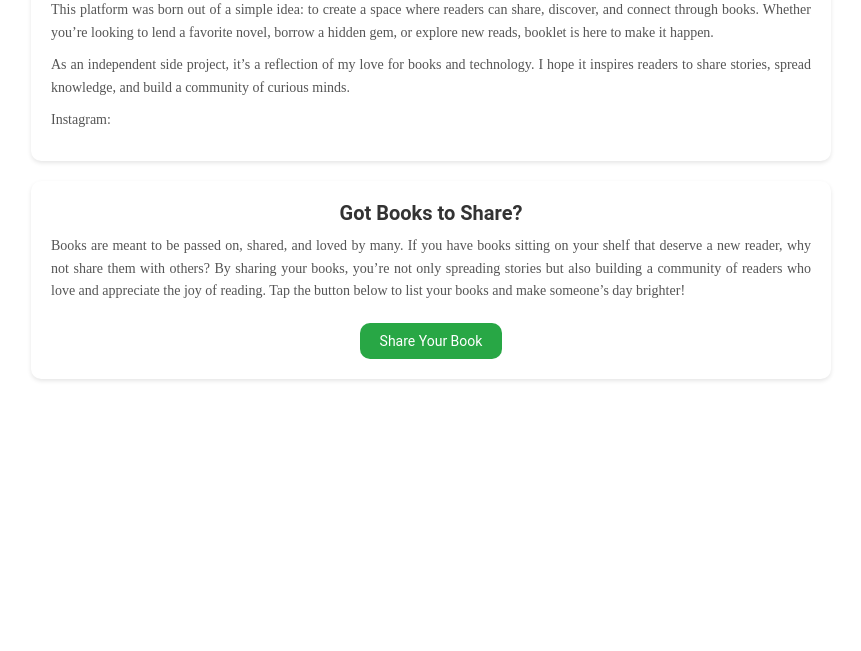
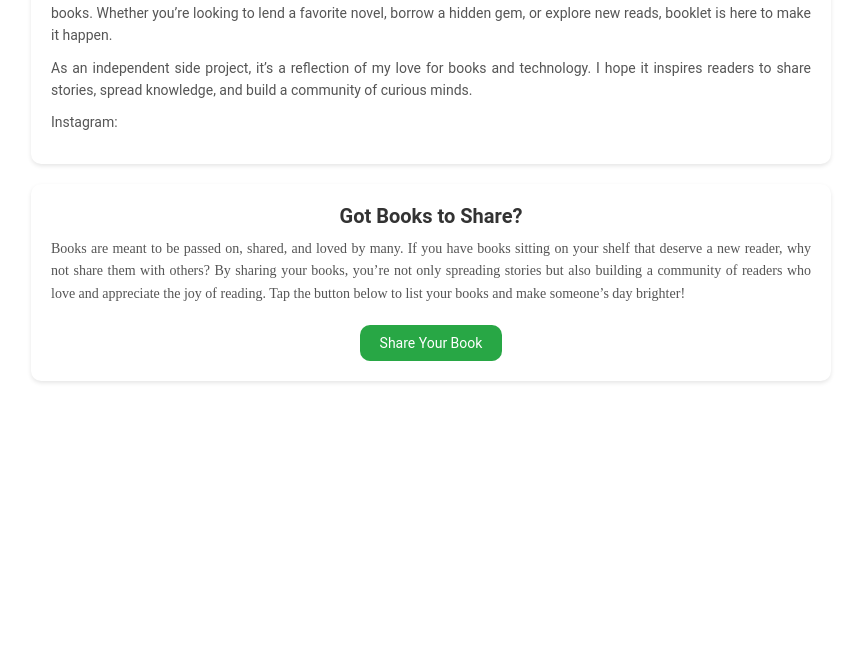
Before and after one commit to afhamansari/booklet, a plain HTML site: page about-us.html in a window 1280 px wide. Shown: the part 149-800 px from the top of the page, without its empty margins (209-1070 px from the left). Drawn offline with Linux system fonts and the light colour scheme.

Commit message:
Update styles.css

```diff
--- a/styles.css
+++ b/styles.css
@@ -4,7 +4,6 @@
   padding: 0;
   box-sizing: border-box;
 }
-
 
 /* Header styling */
 header {
@@ -25,7 +24,7 @@ header {
   justify-content: space-around;
   align-items: center;
   box-shadow: 0 2px 4px rgba(0, 0, 0, 0.1);
-    margin: 0 auto 20px; /* Center horizontally and add spacing below */
+  margin: 0 auto; /* Removed bottom margin */
   width: 100%; /* Full width of the screen */
   max-width: 600px; /* Increased max-width for a longer bar */
 }
@@ -49,10 +48,8 @@ header {
 
 /* Add padding to the body to prevent content overlap */
 body {
-    padding-top: 80px; /* Adjust this value based on the header's height */
-
+  padding-top: 60px; /* Adjusted to match the header's height after changes */
 }
-
 
 /* Container with fixed max-width of 400px */
 .container {
@@ -192,6 +189,7 @@ body {
   box-shadow: 0 2px 4px rgba(0, 0, 0, 0.1);
   margin-bottom: 20px;
   line-height: 1.6;
+  font-family: 'Roboto', sans-serif;
 }
 
 .about-us-intro h1 {
@@ -250,9 +248,6 @@ body {
   background-color: #218838; /* Slightly darker green for hover effect */
 }
 
-
-
-
 /* Events container */
 #events-container {
   max-width: 800px;
@@ -308,14 +303,12 @@ body {
   line-height: 1.6;
 }
 
-.page-head{
+.page-head {
   font-size: 18px;
   margin-bottom: 20px;
   text-align: center;
   color: #555;
 }
-
-
 
 /* Google Form iframe styling */
 iframe {
```
Lines whose indentation alone changed are shown as unchanged.
